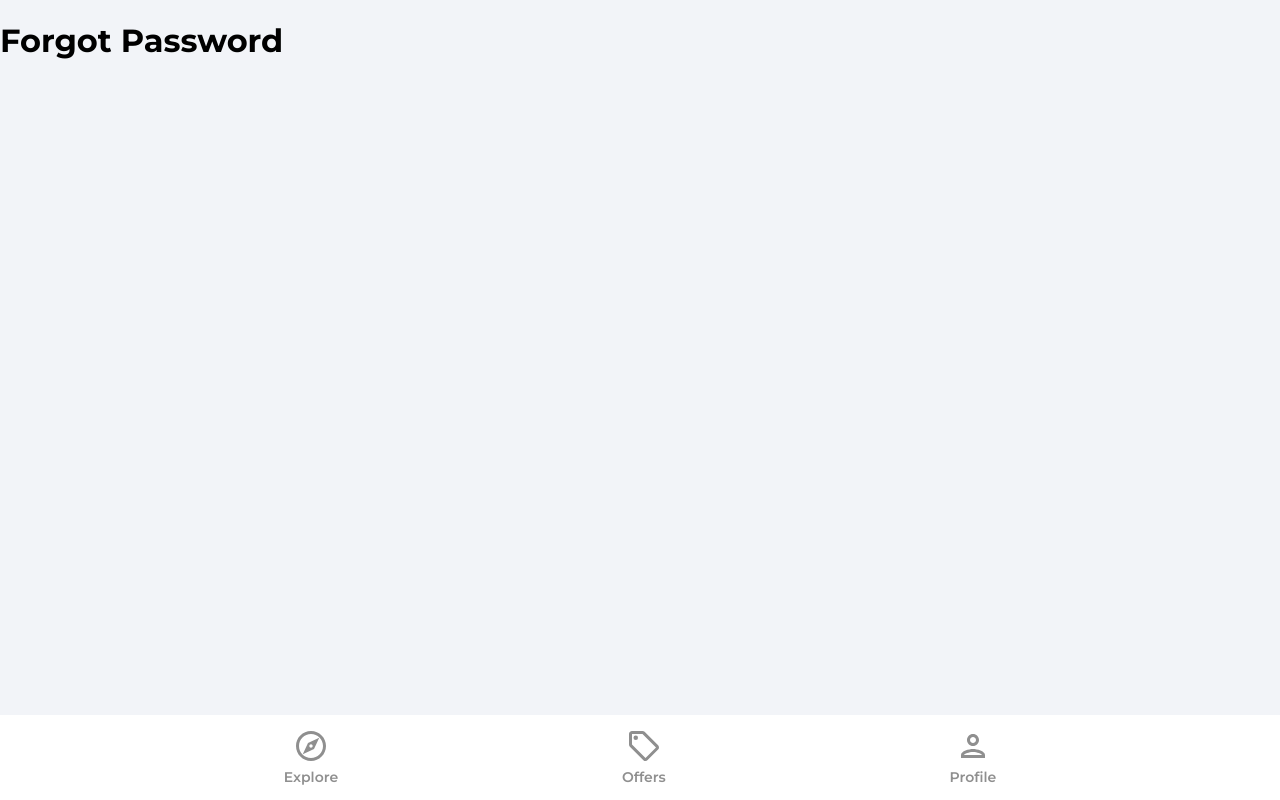
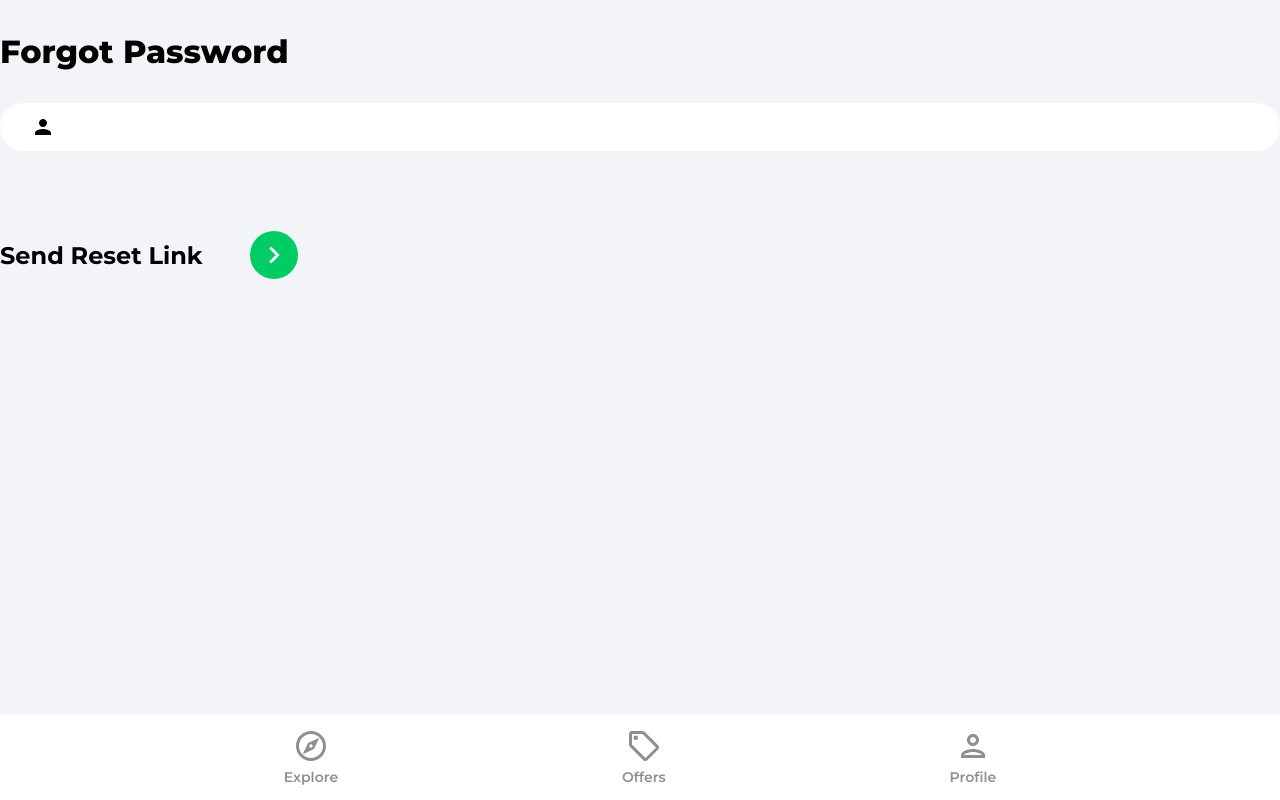
Before and after one commit to zillur-rgb/Llegal-An-Agency-Client, a React (Create React App) app: page /forgot-password in a window 1280 px wide. Built offline with nearby package versions, Linux system fonts and the light colour scheme.

Commit message:
Forgot Password Implementation

```diff
--- a/src/pages/ForgotPassword.jsx
+++ b/src/pages/ForgotPassword.jsx
@@ -1,9 +1,48 @@
-import React from "react";
+import React, { useState } from "react";
+import { ReactComponent as ArrowRightIcon } from "../assets/svg/keyboardArrowRightIcon.svg";
+import { getAuth, sendPasswordResetEmail } from "firebase/auth";
+import { toast } from "react-toastify";
 
 const ForgotPassword = () => {
+  const [email, setEmail] = useState("");
+
+  const handleResetPassword = async (e) => {
+    e.preventDefault();
+
+    try {
+      const auth = getAuth();
+      sendPasswordResetEmail(auth, email);
+      toast.success("Email was sent");
+    } catch (error) {
+      toast.error("Could not send email");
+    }
+  };
   return (
     <div>
-      <h1>Forgot Password</h1>
+      <header>
+        <p className="pageHeader">Forgot Password</p>
+      </header>
+
+      <main>
+        <form onSubmit={handleResetPassword}>
+          <input
+            type="email"
+            name="email"
+            id="email"
+            className="emailInput"
+            value={email}
+            onChange={({ target }) => setEmail(target.value)}
+          />
+
+          <div className="signInBar">
+            <div className="signInText">Send Reset Link</div>
+
+            <button className="signInButton">
+              <ArrowRightIcon fill="#fff" width="34px" height="34px" />
+            </button>
+          </div>
+        </form>
+      </main>
     </div>
   );
 };
```
